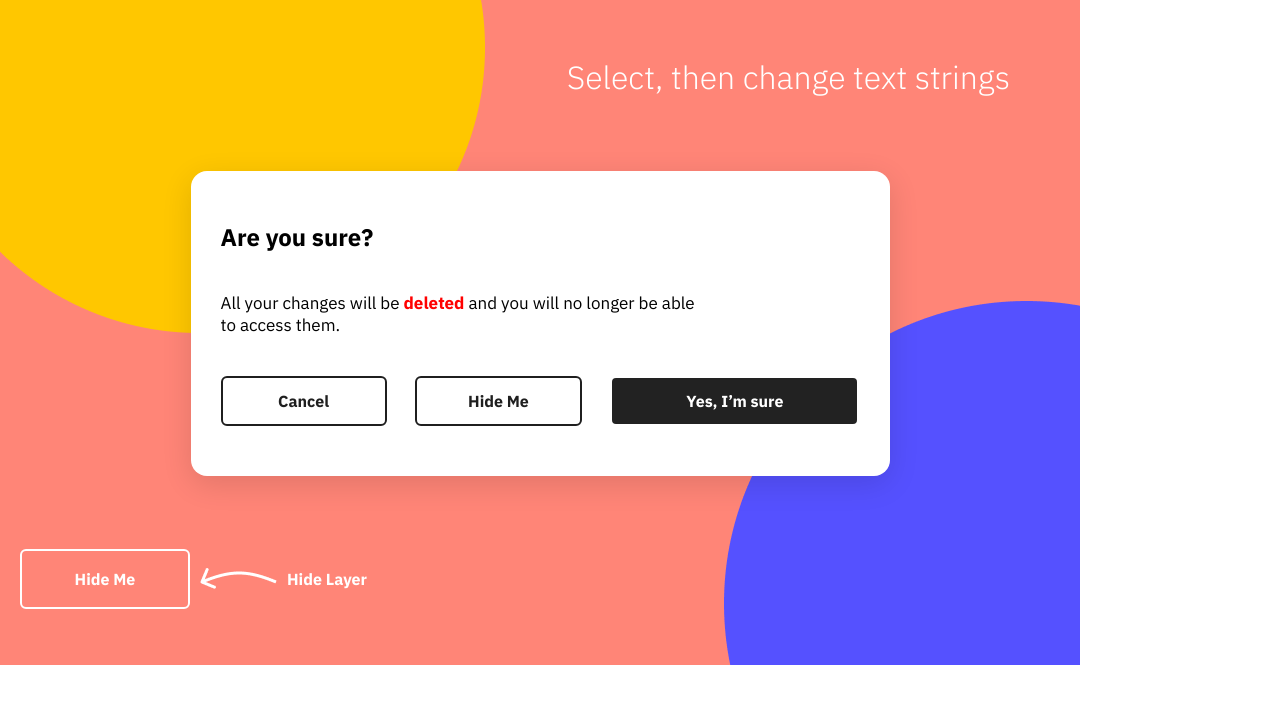
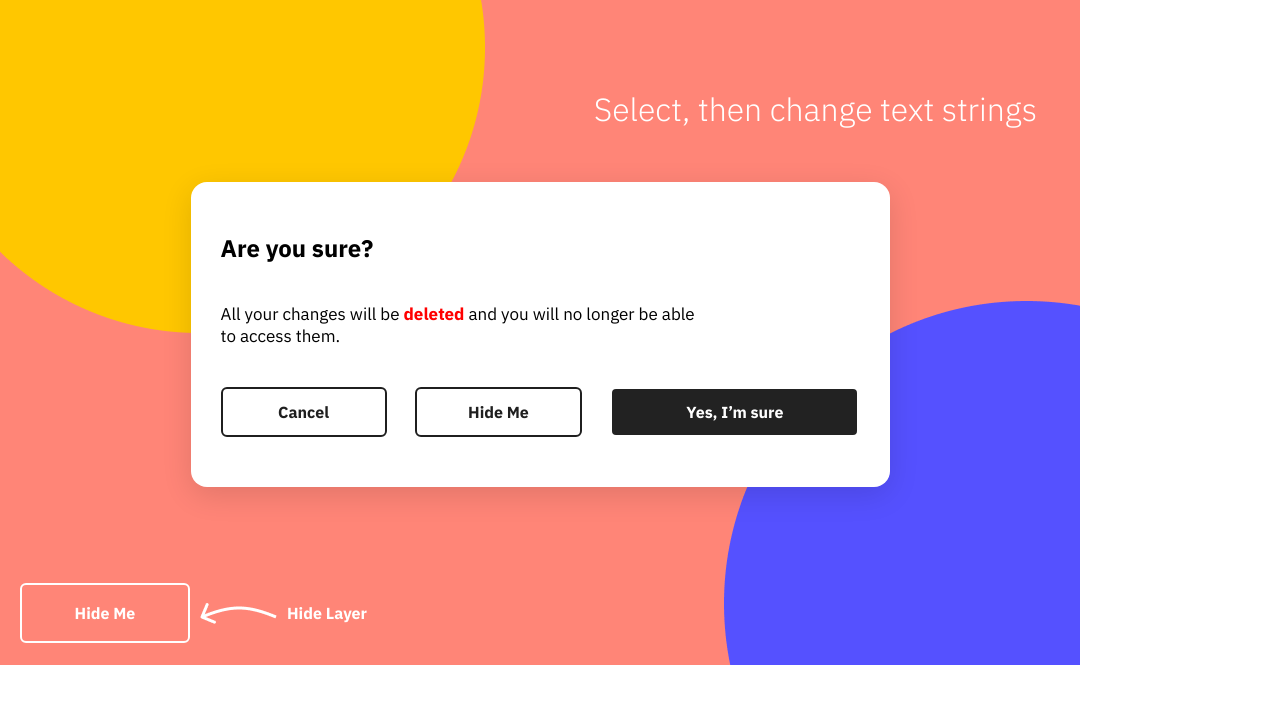
Before and after one commit to Nick-Rachkevich/dialog_modal, a plain HTML site: page index.html in a window 1280 px wide. Drawn offline with Linux system fonts and the light colour scheme.

Commit message:
Update style.css

```diff
--- a/styles/style.css
+++ b/styles/style.css
@@ -18,14 +18,13 @@ button {
     padding: 20px;
     display: flex;
     flex-direction: column;
-    justify-content: space-around;
     color: #ffffff;
     background: url(../img/ellipse_yellow.png) top left no-repeat, url(../img/ellipse_blue.png) bottom right no-repeat;
     background-color: #ff8577;
 }
 
 .text-container__item {
-    margin-right: 50px;
+    margin: 68px 23px 52px 0;
     display: flex;
     justify-content: flex-end;
     font-weight: 300;
@@ -33,9 +32,9 @@ button {
 }
 
 .overlay {
+    margin: 0 0 96px 0;
     display: flex;
     justify-content: center;
-    align-items: center;
 }
 
 .modal {
```
